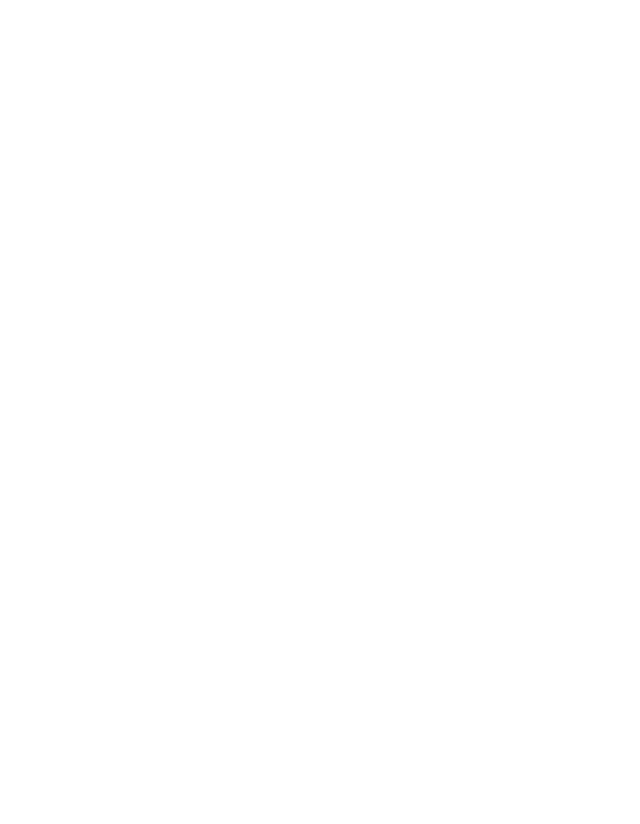
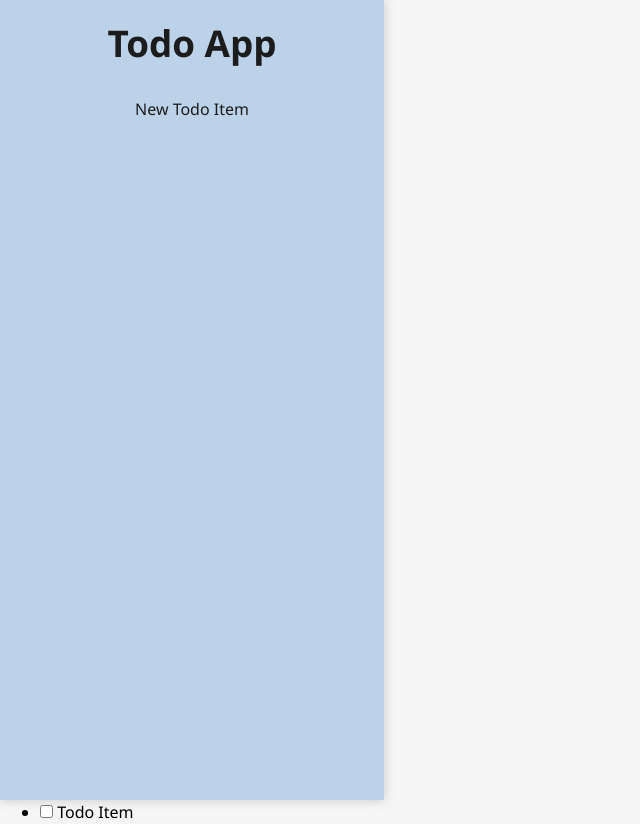
Before and after one commit to ImIsaHussain/To-Do-List-TOP, a website built with webpack: page src/template.html in a window 1280 px wide. Shown: the whole page, without its empty margins (0-640 px from the left). Before the commit the page ends 800 px from the top, so only its background shows below. Built offline with nearby package versions, Linux system fonts and the light colour scheme.

Commit message:
Add add new todo attempt

```diff
--- a/src/index.js
+++ b/src/index.js
@@ -16,4 +16,26 @@
 // urgency of items (high, medium, low)
 // date / time on items (from - to time, complete before / on date)
 
-console.log("Hello World")
+import './reset.css';
+import './styles.css';
+
+const cacheDOM = () => {
+    const addTodoButton = document.querySelector('.add-todo');
+
+    return {
+        addTodoButton,
+    };
+};
+
+const addTodo = () => {
+    const { addTodoButton } = cacheDOM();
+
+    addTodoButton.addEventListener('click', () => {
+        const newTodo = prompt('Enter a new todo');
+        return newTodo;
+    });
+};
+
+document.addEventListener('DOMContentLoaded', () => {
+    addTodo();
+});
--- /dev/null
+++ b/src/reset.css
@@ -0,0 +1,46 @@
+/*
+  1. Use a more-intuitive box-sizing model.
+*/
+*, *::before, *::after {
+    box-sizing: border-box;
+  }
+  /*
+    2. Remove default margin
+  */
+  * {
+    margin: 0;
+  }
+  /*
+    Typographic tweaks!
+    3. Add accessible line-height
+    4. Improve text rendering
+  */
+  body {
+    line-height: 1.5;
+    -webkit-font-smoothing: antialiased;
+  }
+  /*
+    5. Improve media defaults
+  */
+  img, picture, video, canvas, svg {
+    display: block;
+    max-width: 100%;
+  }
+  /*
+    6. Remove built-in form typography styles
+  */
+  input, button, textarea, select {
+    font: inherit;
+  }
+  /*
+    7. Avoid text overflows
+  */
+  p, h1, h2, h3, h4, h5, h6 {
+    overflow-wrap: break-word;
+  }
+  /*
+    8. Create a root stacking context
+  */
+  #root, #__next {
+    isolation: isolate;
+  }
--- /dev/null
+++ b/src/styles.css
@@ -0,0 +1,44 @@
+:root {
+    --navbar-color: #bbd2e8;
+    --navbar-text-color: #fff;
+    --navbar-hover-color: #99b2c7;
+    --text-color: #1c1c1c;
+    --background-color: #f5f5f5;
+}
+
+body {
+    background-color: var(--background-color);
+    font-family: 'Segoe UI', Tahoma, Geneva, Verdana, sans-serif;
+}
+
+.navbar {
+    display: flex;
+    flex-direction: column;
+    align-items: center;
+    background-color: var(--navbar-color);
+    color: var(--text-color);
+    padding: 1rem;
+    height: 100vh;
+    width: 30vw;
+    box-shadow: 0 0 10px 0 rgba(95, 95, 95, 0.3);
+}
+
+.navbar-title {
+    font-size: 2.3rem;
+    margin-bottom: 1rem;
+}
+
+.add-todo {
+    cursor: pointer;
+    padding: 10px 25px;
+    background-color: transparent;
+    color: var(--text-color);
+    border: none;
+    border-radius: 1.2rem;
+    font-size: 16px;
+    font-weight: 550;
+}
+
+.add-todo:hover {
+    background-color: var(--navbar-hover-color);
+}
--- a/src/template.html
+++ b/src/template.html
@@ -6,6 +6,17 @@
     <title>Document</title>
 </head>
 <body>
-
+    <div class="navbar">
+        <h1 class="navbar-title">Todo App</h1>
+        <button class="add-todo">New Todo Item</button>
+    </div>
+    <div class="main">
+        <ul class="todo-list">
+            <li class="todo-item">
+                <input type="checkbox" class="todo-checkbox">
+                <span class="todo-text">Todo Item</span>
+            </li>
+        </ul>
+    </div>
 </body>
 </html>
--- a/webpack.config.js
+++ b/webpack.config.js
@@ -26,8 +26,8 @@ test: /\.css$/i,
 use: ["style-loader", "css-loader"],
 },
 {
-test: /\.html$/i,
-loader: "html-loader",
+test: /\.html$/,
+use: ['html-loader']
 },
 {
 test: /\.(png|svg|jpg|jpeg|gif)$/i,
```
